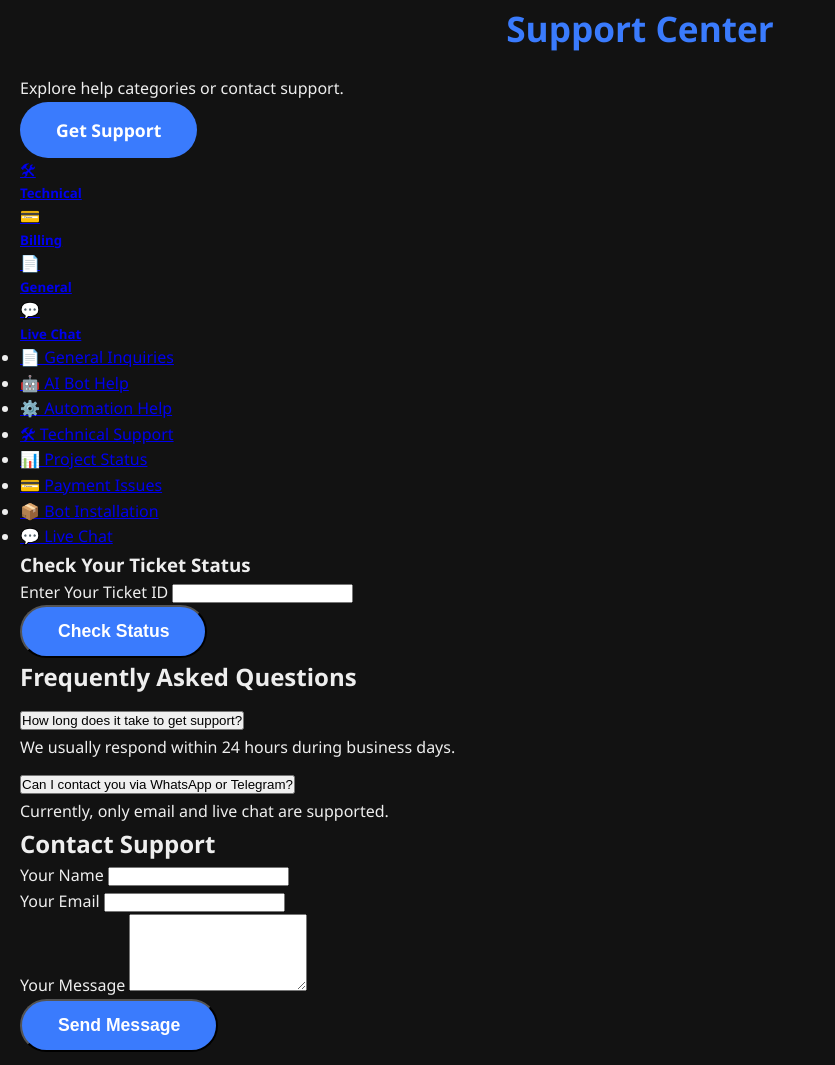
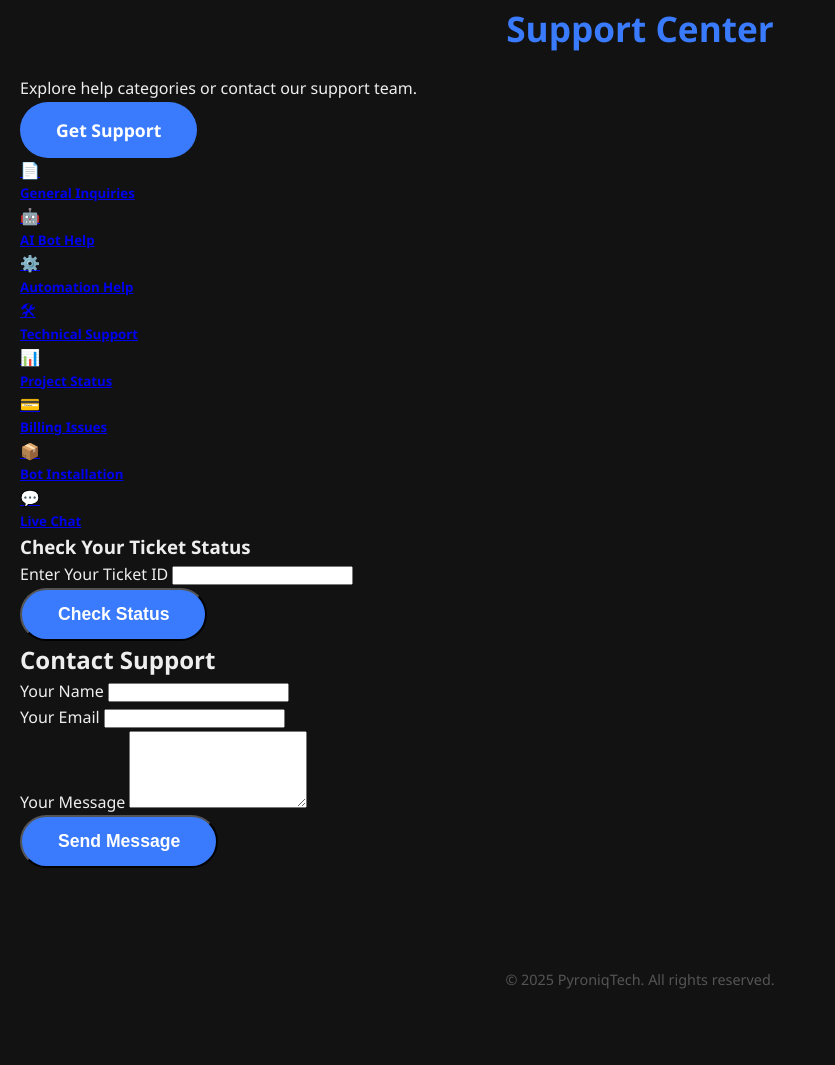
Before and after one commit to PyroniqTech/PyroniqTech, a Django app: page /support/ in a window 1280 px wide. Shown: the part 66-1131 px from the top of the page, without its empty margins (0-835 px from the left). After the commit the page ends 1055 px from the top, so only its background shows below. Run offline with Django 5.2, Linux system fonts and the light colour scheme; some libraries are stand-ins or nearby versions.

Commit message:
Update support_home.html

```diff
--- a/main/templates/support/support_home.html
+++ b/main/templates/support/support_home.html
@@ -2,91 +2,114 @@
 
 {% block content %}
 <section class="text-center">
-  <h1 class="fw-bold display-4">Support Center</h1>
-  <p class="lead text-muted">Explore help categories or contact support.</p>
+  <h1 class="fw-bold display-4" data-aos="fade-down">Support Center</h1>
+  <p class="lead text-muted" data-aos="fade-up" data-aos-delay="100">Explore help categories or contact our support team.</p>
 
-  <!-- (13) Get Support CTA Button -->
-  <div class="my-4">
-    <a href="#contact-form" class="btn btn-outline-primary btn-lg">Get Support</a>
+  <!-- CTA Button -->
+  <div class="my-4" data-aos="zoom-in" data-aos-delay="200">
+    <a href="#contact-form" class="btn btn-primary btn-lg animated-cta">Get Support</a>
   </div>
 
-  <!-- (9) Quick Visual Category Links -->
-  <div class="row justify-content-center mb-5">
-    <div class="col-md-10">
-      <div class="row g-4">
-        <div class="col-md-3">
-          <a href="{% url 'technical' %}" class="text-decoration-none text-dark">
-            <div class="card text-center shadow-sm h-100">
+  <!-- 8 Animated Cards -->
+  <div class="container my-5">
+    <div class="row g-4 justify-content-center">
+      {% comment %} Each card has a fade-up animation with slight delay {% endcomment %}
+      <div class="col-md-3" data-aos="fade-up" data-aos-delay="100">
+        <a href="{% url 'general' %}" class="text-decoration-none text-dark">
+          <div class="card support-card">
             <div class="card-body">
-                <div class="fs-1">🛠</div>
-                <h5 class="card-title mt-2">Technical</h5>
+              <div class="fs-1">📄</div>
+              <h5 class="mt-2 fw-semibold">General Inquiries</h5>
             </div>
           </div>
         </a>
       </div>
-        <div class="col-md-3">
-          <a href="{% url 'payment_issues' %}" class="text-decoration-none text-dark">
-            <div class="card text-center shadow-sm h-100">
+      <div class="col-md-3" data-aos="fade-up" data-aos-delay="150">
+        <a href="{% url 'ai_bot_help' %}" class="text-decoration-none text-dark">
+          <div class="card support-card">
             <div class="card-body">
-                <div class="fs-1">💳</div>
-                <h5 class="card-title mt-2">Billing</h5>
+              <div class="fs-1">🤖</div>
+              <h5 class="mt-2 fw-semibold">AI Bot Help</h5>
             </div>
           </div>
         </a>
       </div>
-        <div class="col-md-3">
-          <a href="{% url 'general' %}" class="text-decoration-none text-dark">
-            <div class="card text-center shadow-sm h-100">
+      <div class="col-md-3" data-aos="fade-up" data-aos-delay="200">
+        <a href="{% url 'automation_help' %}" class="text-decoration-none text-dark">
+          <div class="card support-card">
             <div class="card-body">
-                <div class="fs-1">📄</div>
-                <h5 class="card-title mt-2">General</h5>
+              <div class="fs-1">⚙️</div>
+              <h5 class="mt-2 fw-semibold">Automation Help</h5>
             </div>
           </div>
         </a>
       </div>
-        <div class="col-md-3">
+      <div class="col-md-3" data-aos="fade-up" data-aos-delay="250">
+        <a href="{% url 'technical' %}" class="text-decoration-none text-dark">
+          <div class="card support-card">
+            <div class="card-body">
+              <div class="fs-1">🛠</div>
+              <h5 class="mt-2 fw-semibold">Technical Support</h5>
+            </div>
+          </div>
+        </a>
+      </div>
+      <div class="col-md-3" data-aos="fade-up" data-aos-delay="300">
+        <a href="{% url 'project_status' %}" class="text-decoration-none text-dark">
+          <div class="card support-card">
+            <div class="card-body">
+              <div class="fs-1">📊</div>
+              <h5 class="mt-2 fw-semibold">Project Status</h5>
+            </div>
+          </div>
+        </a>
+      </div>
+      <div class="col-md-3" data-aos="fade-up" data-aos-delay="350">
+        <a href="{% url 'payment_issues' %}" class="text-decoration-none text-dark">
+          <div class="card support-card">
+            <div class="card-body">
+              <div class="fs-1">💳</div>
+              <h5 class="mt-2 fw-semibold">Billing Issues</h5>
+            </div>
+          </div>
+        </a>
+      </div>
+      <div class="col-md-3" data-aos="fade-up" data-aos-delay="400">
+        <a href="{% url 'bot_installation' %}" class="text-decoration-none text-dark">
+          <div class="card support-card">
+            <div class="card-body">
+              <div class="fs-1">📦</div>
+              <h5 class="mt-2 fw-semibold">Bot Installation</h5>
+            </div>
+          </div>
+        </a>
+      </div>
+      <div class="col-md-3" data-aos="fade-up" data-aos-delay="450">
         <a href="{% url 'live_chat' %}" class="text-decoration-none text-dark">
-            <div class="card text-center shadow-sm h-100">
+          <div class="card support-card">
             <div class="card-body">
               <div class="fs-1">💬</div>
-                <h5 class="card-title mt-2">Live Chat</h5>
+              <h5 class="mt-2 fw-semibold">Live Chat</h5>
             </div>
           </div>
         </a>
       </div>
     </div>
   </div>
-  </div>
 
-  <div class="row mt-5 justify-content-center">
-    <div class="col-md-6 text-start">
-      <ul class="list-group">
-        <li class="list-group-item"><a href="{% url 'general' %}">📄 General Inquiries</a></li>
-        <li class="list-group-item"><a href="{% url 'ai_bot_help' %}">🤖 AI Bot Help</a></li>
-        <li class="list-group-item"><a href="{% url 'automation_help' %}">⚙️ Automation Help</a></li>
-        <li class="list-group-item"><a href="{% url 'technical' %}">🛠 Technical Support</a></li>
-        <li class="list-group-item"><a href="{% url 'project_status' %}">📊 Project Status</a></li>
-        <li class="list-group-item"><a href="{% url 'payment_issues' %}">💳 Payment Issues</a></li>
-        <li class="list-group-item"><a href="{% url 'bot_installation' %}">📦 Bot Installation</a></li>
-        <li class="list-group-item"><a href="{% url 'live_chat' %}">💬 Live Chat</a></li>
-      </ul>
-    </div>
-  </div>
-</section>
-
-<!-- (12) Ticket ID Status Check Section -->
-<section class="mt-5 mb-5">
+  <!-- Ticket Checker -->
+  <section class="my-5" data-aos="fade-right">
     <div class="container">
       <div class="row justify-content-center">
         <div class="col-md-8">
-        <h3 class="text-center mb-3">Check Your Ticket Status</h3>
+          <h3 class="text-center mb-4">Check Your Ticket Status</h3>
           <form method="get" action="/support/ticket-status/">
             <div class="mb-3">
               <label for="ticket_id" class="form-label">Enter Your Ticket ID</label>
               <input type="text" class="form-control" id="ticket_id" name="ticket_id" required>
             </div>
             <div class="d-grid">
-            <button type="submit" class="btn btn-secondary">Check Status</button>
+              <button type="submit" class="btn btn-outline-secondary">Check Status</button>
             </div>
           </form>
         </div>
@@ -94,41 +117,8 @@
     </div>
   </section>
 
-<!-- (8) FAQ Section -->
-<section class="mt-5 mb-5">
-  <div class="container">
-    <h2 class="text-center mb-4">Frequently Asked Questions</h2>
-    <div class="accordion" id="faqAccordion">
-      <div class="accordion-item">
-        <h2 class="accordion-header" id="faq1">
-          <button class="accordion-button" type="button" data-bs-toggle="collapse" data-bs-target="#faqOne" aria-expanded="true">
-            How long does it take to get support?
-          </button>
-        </h2>
-        <div id="faqOne" class="accordion-collapse collapse show" data-bs-parent="#faqAccordion">
-          <div class="accordion-body">
-            We usually respond within 24 hours during business days.
-          </div>
-        </div>
-      </div>
-      <div class="accordion-item">
-        <h2 class="accordion-header" id="faq2">
-          <button class="accordion-button collapsed" type="button" data-bs-toggle="collapse" data-bs-target="#faqTwo">
-            Can I contact you via WhatsApp or Telegram?
-          </button>
-        </h2>
-        <div id="faqTwo" class="accordion-collapse collapse" data-bs-parent="#faqAccordion">
-          <div class="accordion-body">
-            Currently, only email and live chat are supported.
-          </div>
-        </div>
-      </div>
-    </div>
-  </div>
-</section>
-
-<!-- (4) Contact Form Section -->
-<section class="mb-5" id="contact-form">
+  <!-- Contact Form -->
+  <section class="mb-5" id="contact-form" data-aos="fade-up">
     <div class="container">
       <div class="row justify-content-center">
         <div class="col-md-8">
@@ -155,15 +145,5 @@
       </div>
     </div>
   </section>
-
-<!-- (6) Live Chat Script Placeholder -->
-<script src="//code.tidio.co/your-public-key.js" async></script>
-
-<!-- (10/11) SEO Meta Tags Placeholder: Add to support/base.html -->
-<!--
-  <title>Support Center | PyroniqTech</title>
-  <meta name="description" content="Get help, submit queries, and resolve issues with our dedicated support center.">
-  <meta property="og:title" content="Support Center | PyroniqTech">
-  <meta property="og:description" content="Help categories, ticket system, live chat and more.">
--->
+</section>
 {% endblock %}
```
Lines whose indentation alone changed are shown as unchanged.
